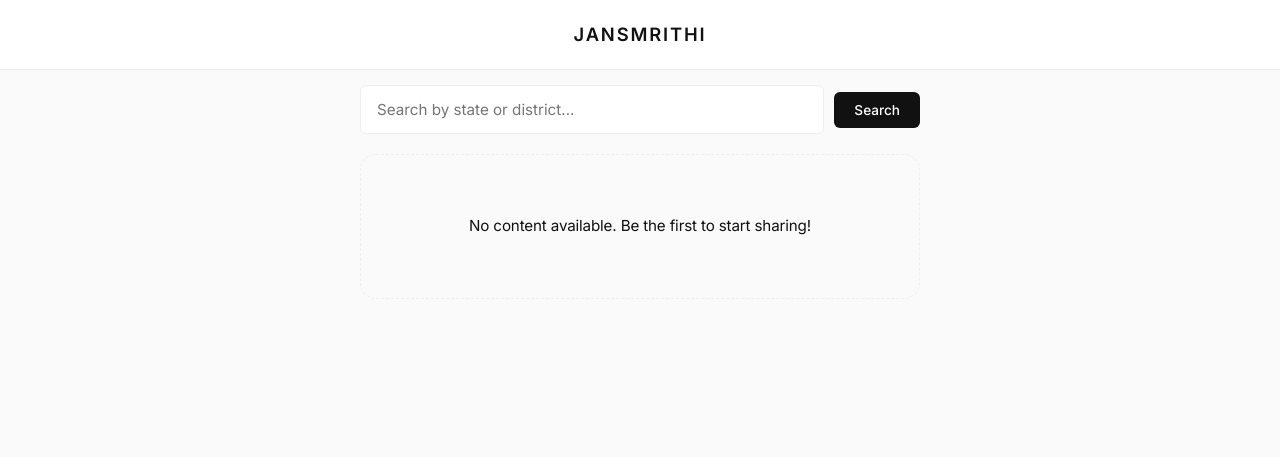
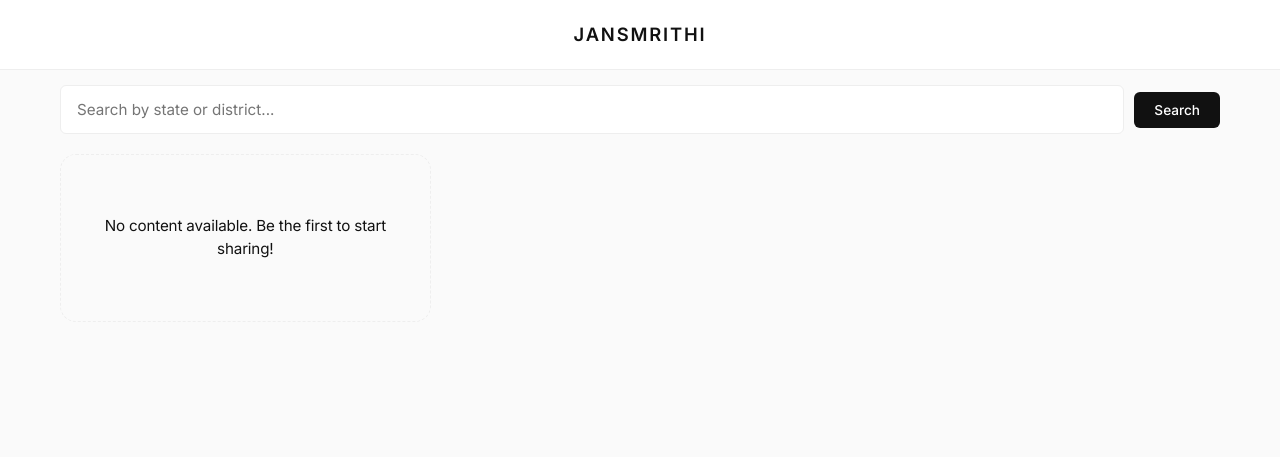
Before and after one commit to Hima-Mirudoddi/JanSmrithi, a Flask app: page / in a window 1280 px wide. Shown: the top 457 px of the page. Run offline with Flask 3, Linux system fonts and the light colour scheme; the visitor is signed in with stand-in values (Sample User, id 1); data that the repository does not hold is empty.

Commit message:
add responsive grid feed for tablet and desktop compatibility

```diff
--- a/static/css/style.css
+++ b/static/css/style.css
@@ -110,10 +110,30 @@ footer {
 
 /* Main Container */
 .container {
-    max-width: 600px;
+    max-width: 1200px;
     margin: 0 auto;
     padding: 0 20px;
 }
+
+/* Responsive Grid for Feeds */
+.grid-feed {
+    display: grid;
+    grid-template-columns: 1fr;
+    gap: 24px;
+}
+
+@media (min-width: 768px) {
+    .grid-feed {
+        grid-template-columns: repeat(2, 1fr);
+    }
+}
+
+@media (min-width: 1024px) {
+    .grid-feed {
+        grid-template-columns: repeat(3, 1fr);
+    }
+}
+
 
 /* Cards */
 .card {
--- a/templates/index.html
+++ b/templates/index.html
@@ -8,7 +8,7 @@
     </form>
 </div>
 
-<div class="content-feed">
+<div class="content-feed grid-feed">
     {% if content_items %}
         {% for item in content_items %}
         <div class="card mb-4">
--- a/templates/profile.html
+++ b/templates/profile.html
@@ -37,7 +37,7 @@
 
 <h3 class="mb-4">{% if session.get('user_id') == user.user_id %}Your Uploads{% else %}Uploads{% endif %}</h3>
 
-<div class="content-feed">
+<div class="content-feed grid-feed">
     {% if contents %}
         {% for item in contents %}
         <div class="card mb-4" style="position: relative;">
```
